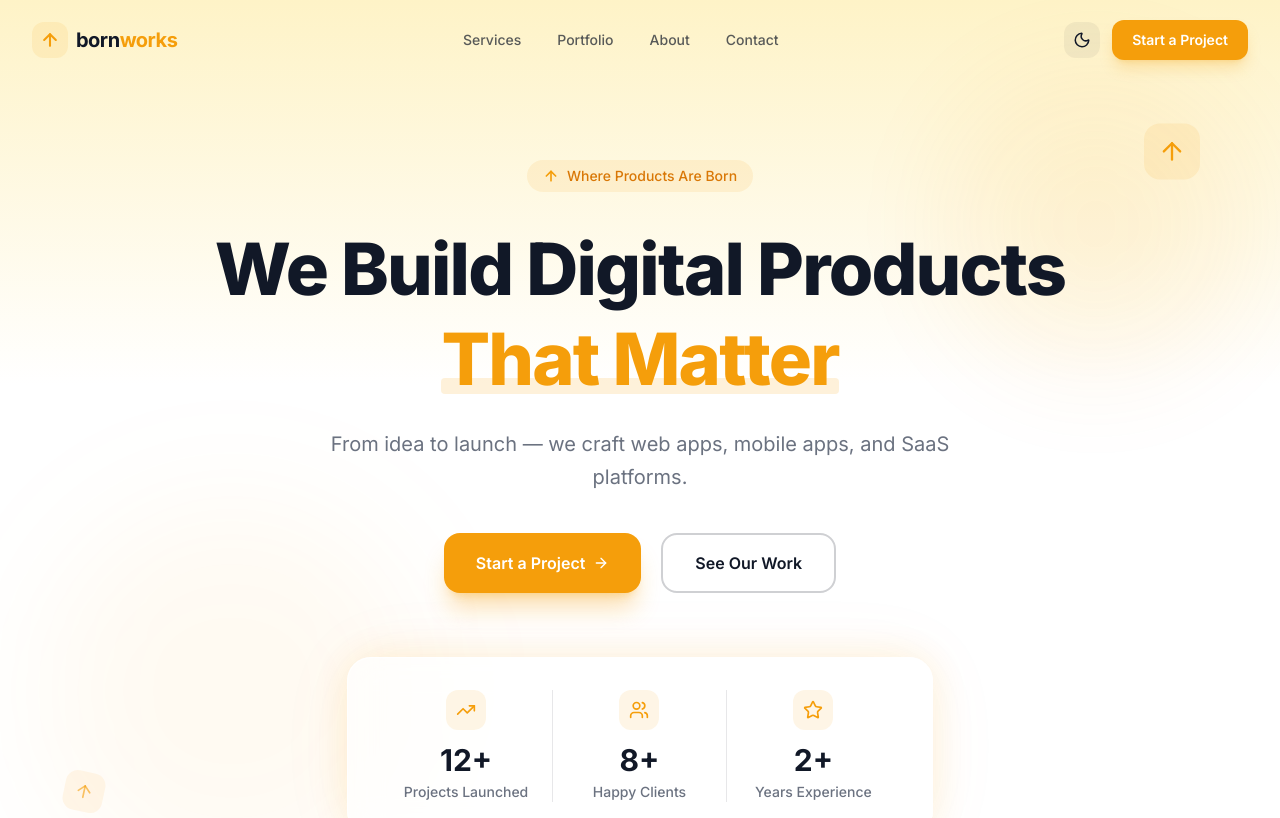
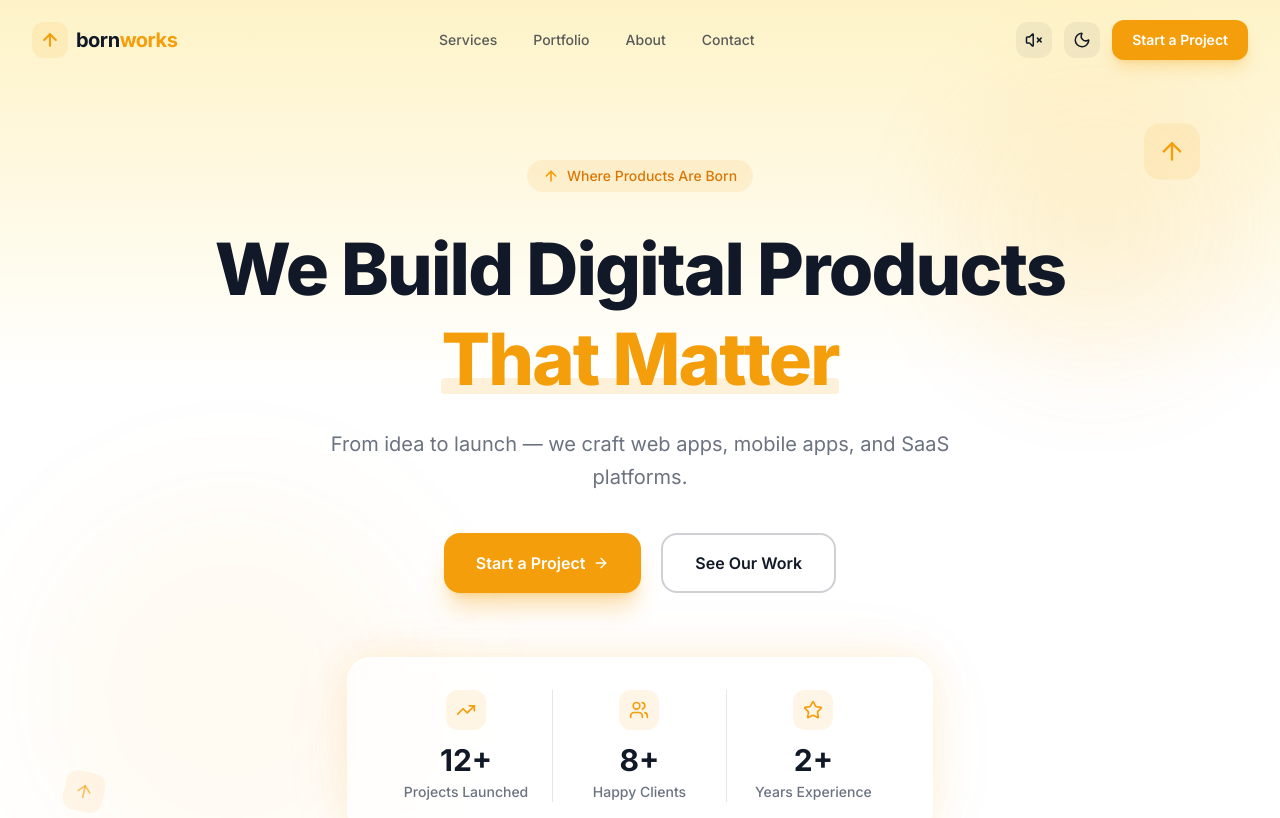
Before and after one commit to Dhanuuwrdhn/landing-page-bornworks, a Next.js app: page / in a window 1280 px wide. Shown: the top 818 px of the page. Built offline with nearby package versions, Linux system fonts and the light colour scheme.

Commit message:
feat: add background music toggle in navbar

```diff
--- /dev/null
+++ b/src/components/MusicToggle.tsx
@@ -0,0 +1,82 @@
+"use client";
+
+import { useState, useRef, useEffect, useCallback } from "react";
+import { Volume2, VolumeX } from "lucide-react";
+import { motion, AnimatePresence } from "framer-motion";
+
+export default function MusicToggle() {
+  const audioRef = useRef<HTMLAudioElement | null>(null);
+  const [playing, setPlaying] = useState(false);
+  const [mounted, setMounted] = useState(false);
+
+  useEffect(() => {
+    setMounted(true);
+    const audio = new Audio("/music/background-music.mp3");
+    audio.loop = true;
+    audio.volume = 0.3;
+    audioRef.current = audio;
+
+    return () => {
+      audio.pause();
+      audio.src = "";
+    };
+  }, []);
+
+  const toggle = useCallback(() => {
+    const audio = audioRef.current;
+    if (!audio) return;
+
+    if (playing) {
+      audio.pause();
+    } else {
+      audio.play().catch(() => {
+        // Autoplay blocked — user needs to interact first
+      });
+    }
+    setPlaying((prev) => !prev);
+  }, [playing]);
+
+  if (!mounted) return null;
+
+  return (
+    <button
+      onClick={toggle}
+      id="music-toggle"
+      aria-label={playing ? "Mute background music" : "Play background music"}
+      className="relative flex h-9 w-9 items-center justify-center rounded-xl bg-brand-dark/5 hover:bg-brand-dark/10 dark:bg-white/10 dark:hover:bg-white/20 transition-colors"
+    >
+      {/* Animated sound waves ring when playing */}
+      {playing && (
+        <motion.span
+          className="absolute inset-0 rounded-xl border-2 border-brand-amber/40"
+          animate={{ scale: [1, 1.25, 1], opacity: [0.6, 0, 0.6] }}
+          transition={{ duration: 2, repeat: Infinity, ease: "easeInOut" }}
+        />
+      )}
+
+      <AnimatePresence mode="wait" initial={false}>
+        {playing ? (
+          <motion.div
+            key="volume-on"
+            initial={{ scale: 0.5, opacity: 0 }}
+            animate={{ scale: 1, opacity: 1 }}
+            exit={{ scale: 0.5, opacity: 0 }}
+            transition={{ duration: 0.2 }}
+          >
+            <Volume2 className="w-[18px] h-[18px] text-brand-amber" />
+          </motion.div>
+        ) : (
+          <motion.div
+            key="volume-off"
+            initial={{ scale: 0.5, opacity: 0 }}
+            animate={{ scale: 1, opacity: 1 }}
+            exit={{ scale: 0.5, opacity: 0 }}
+            transition={{ duration: 0.2 }}
+          >
+            <VolumeX className="w-[18px] h-[18px] text-brand-dark dark:text-white/60" />
+          </motion.div>
+        )}
+      </AnimatePresence>
+    </button>
+  );
+}
--- a/src/components/Navbar.tsx
+++ b/src/components/Navbar.tsx
@@ -4,6 +4,7 @@ import { useState, useEffect } from "react";
 import { ArrowUp } from "lucide-react";
 import { motion, AnimatePresence } from "framer-motion";
 import ThemeToggle from "./ThemeToggle";
+import MusicToggle from "./MusicToggle";
 
 const navLinks = [
   { label: "Services", href: "#services" },
@@ -58,6 +59,7 @@ export default function Navbar() {
 
           {/* Right side: Theme Toggle + CTA */}
           <div className="hidden md:flex items-center gap-3">
+            <MusicToggle />
             <ThemeToggle />
             <a
               href="#contact"
@@ -70,6 +72,7 @@ export default function Navbar() {
 
           {/* Mobile: Theme Toggle + Hamburger */}
           <div className="flex items-center gap-2 md:hidden">
+            <MusicToggle />
             <ThemeToggle />
             <button
               onClick={() => setMobileOpen(!mobileOpen)}
```
Also changed, not shown: 1 other file (tests, documents, lock files or other folders).
